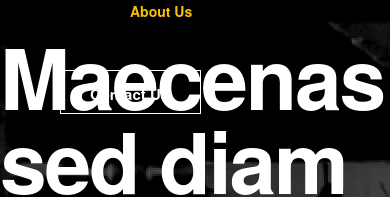
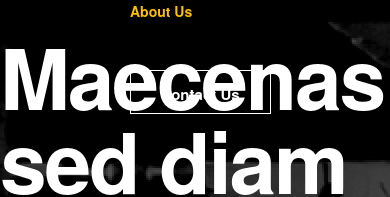
Before and after one commit to IvanGent/bukwild, a React (Create React App) app: page /aboutUs in a window 390 px wide. Shown: the part 126-323 px from the top of the page. Built offline with nearby package versions, Linux system fonts and the light colour scheme.

Commit message:
fixed navbar

```diff
--- a/src/index.css
+++ b/src/index.css
@@ -26,7 +26,7 @@ body {
 
   .contactButton {
     align-self: center;
-    margin: 0;
+    margin-left: 8.125rem;
   }
 
 }
```
